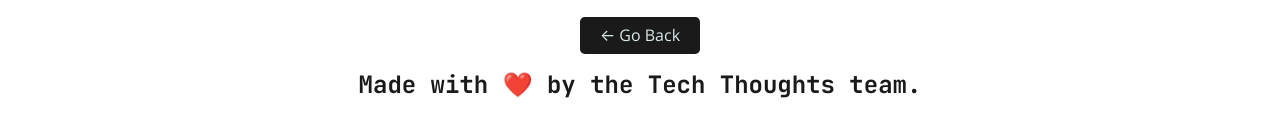
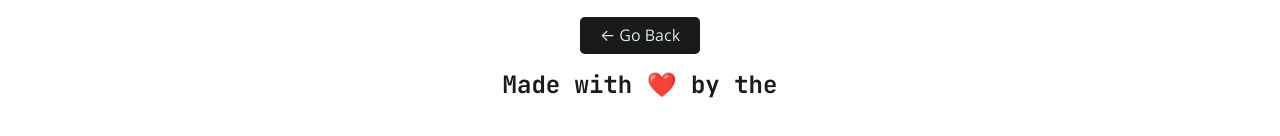
Before and after one commit to LuluKap/Kino, a React (Create React App) app in the folder client/: page /thoughts/1 in a window 1280 px wide. Shown: the part 676-812 px from the top of the page. Built offline with nearby package versions, Linux system fonts and the light colour scheme; no server answers.

Commit message:
Deleted the made with love to see if this works

```diff
--- a/client/src/components/Footer/index.js
+++ b/client/src/components/Footer/index.js
@@ -25,7 +25,7 @@
           >
             ❤️
           </span>{' '}
-          by the Tech Thoughts team.
+          by the
         </h4>
       </div>
     </footer>
```
Also changed, not shown: 1 other file (tests, documents, lock files or other folders).
